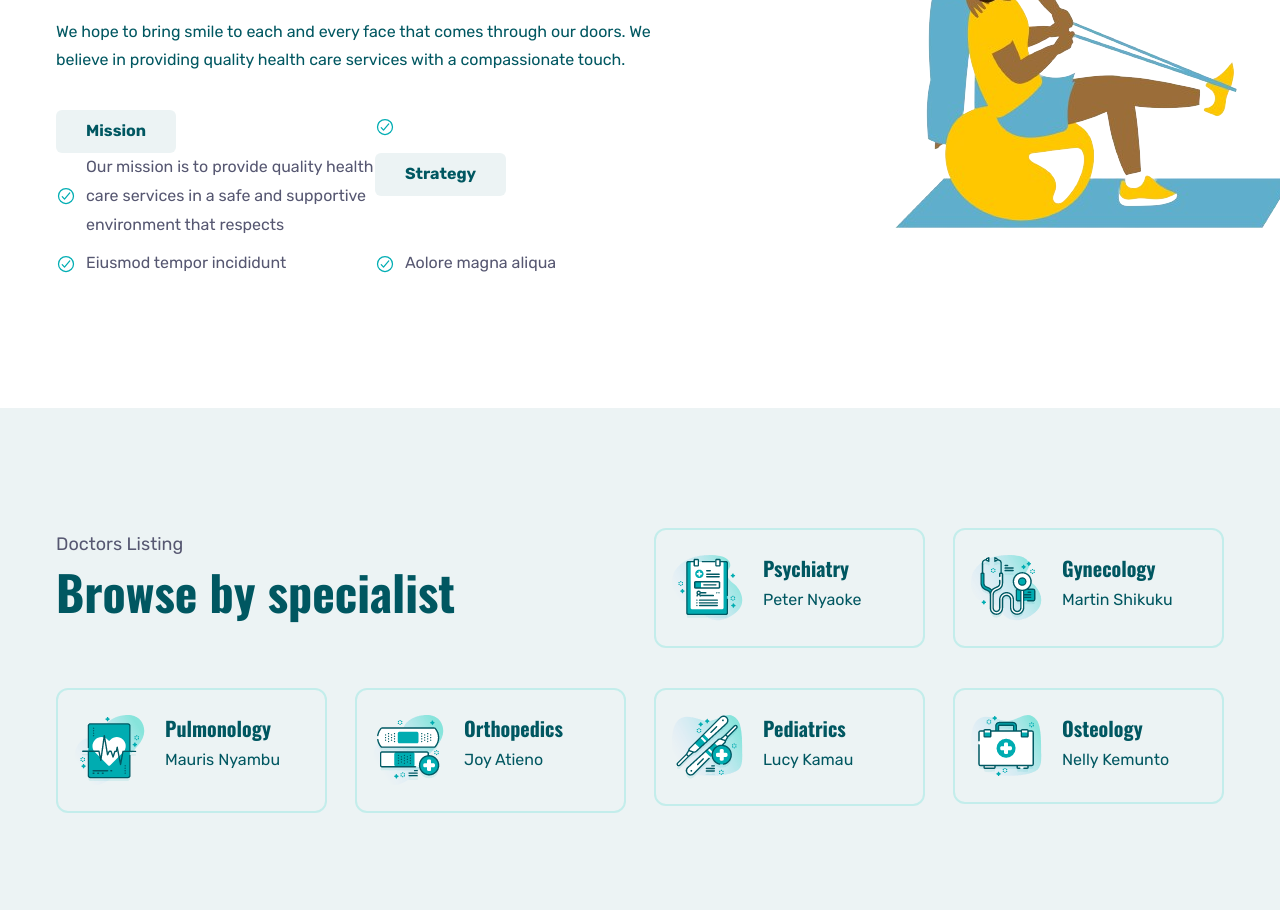
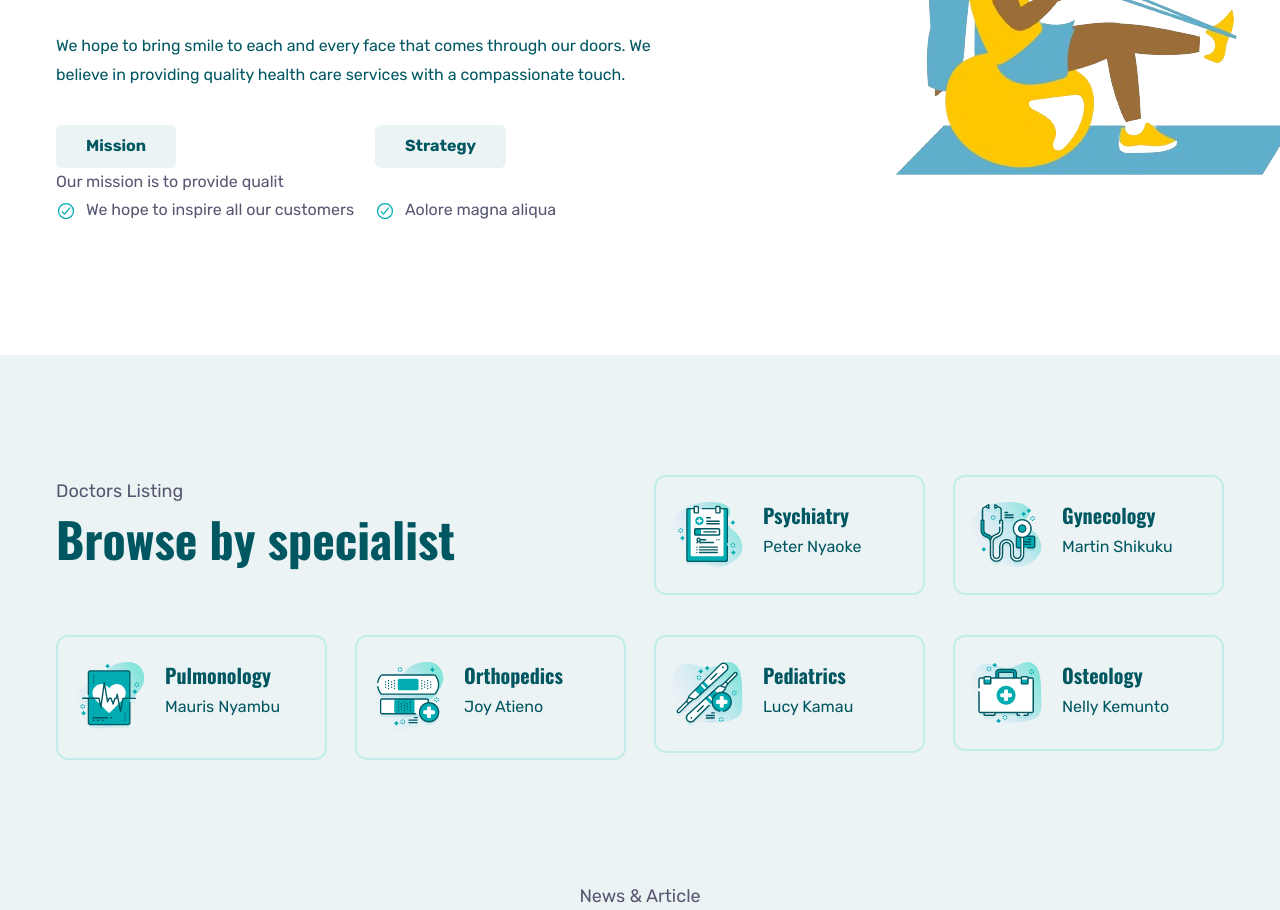
Before and after one commit to Eugeneken/Hospital-Website, a plain HTML site: page doclab-master/index.html in a window 1280 px wide. Shown: the part 1656-2566 px from the top of the page. Drawn offline with nearby package versions, Linux system fonts and the light colour scheme.

Commit message:
Update README.md with hospital details and contact information. Update index.html with mission and strategy information.

```diff
--- a/doclab-master/index.html
+++ b/doclab-master/index.html
@@ -321,36 +321,24 @@
               <ul class="about-list">
                 <li>
                   <button class="tab-btn">Mission</button>
-                </li>
 
-                <li class="about-item" data-reveal="left">
-                  <ion-icon name="checkmark-circle-outline"></ion-icon>
+                  <span class="span">Our mission is to provide qualit</span>
 
-                  <span class="span"></span>
-                </li>
-
-                <li class="about-item" data-reveal="left">
-                  <ion-icon name="checkmark-circle-outline"></ion-icon>
-
-                  <span class="span">Our mission is to provide quality health care services
-                    in a safe and supportive environment that respects</span>
-                </li>
 
                 <li>
                   <button class="tab-btn">Strategy</button>
                 </li>
-                <li class="about-item" data-reveal="left">
+<li class="about-item" data-reveal="left">
                   <ion-icon name="checkmark-circle-outline"></ion-icon>
 
-                  <span class="span">Eiusmod tempor incididunt</span>
-                </li>
+                  <span class="span">We hope to inspire all our customers</span>
 
 
                 <li class="about-item" data-reveal="left">
                   <ion-icon name="checkmark-circle-outline"></ion-icon>
 
-                  <span class="span">Aolore magna aliqua</span>
-                </li>
+<span class="span">Aolore magna aliqua</span>
+              </li>
 
               </ul>
 
```
Also changed, not shown: 1 other file.
